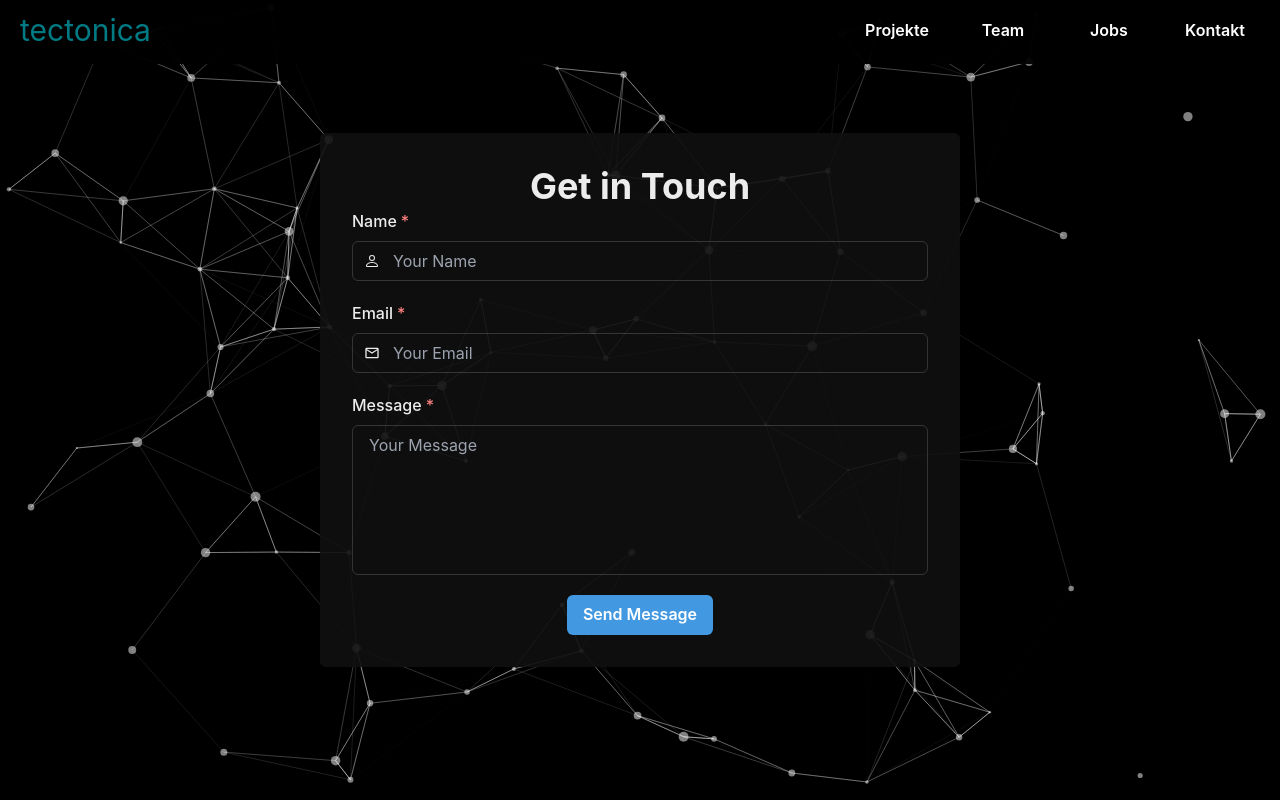
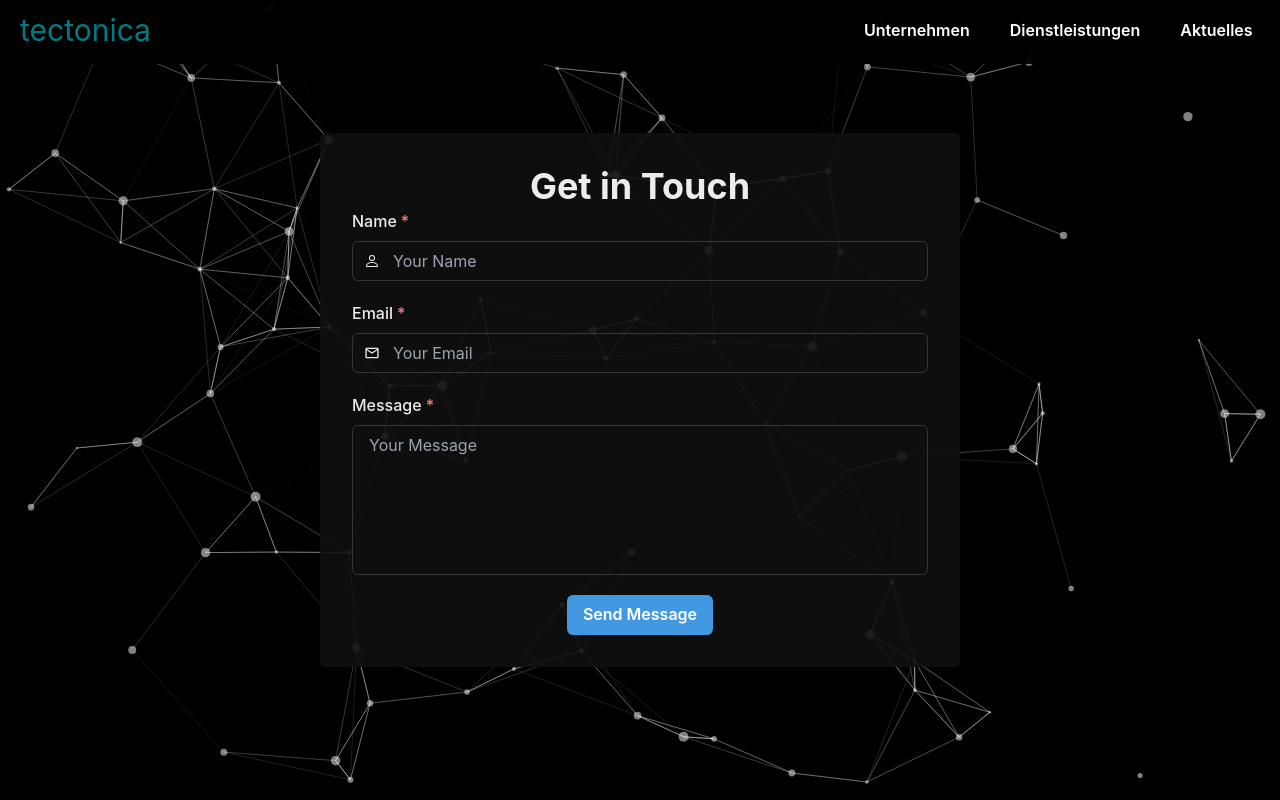
Before and after one commit to cedricschwyter/tectonica, a Next.js app: page /contact in a window 1280 px wide. Built offline with nearby package versions, Linux system fonts and the light colour scheme.

Commit message:
feat: map new nav items

```diff
--- a/src/sections/NavBar.tsx
+++ b/src/sections/NavBar.tsx
@@ -15,10 +15,47 @@ import {
 } from '@chakra-ui/icons';
 import NextLink from 'next/link';
 
+const navItems = [
+    {
+        name: 'Unternehmen',
+        href: '/',
+        subNavItems: [
+            {
+                name: 'Portrait',
+                href: '/portrait',
+            },
+            {
+                name: 'Vision',
+                href: '/vision',
+            },
+            {
+                name: 'Team',
+                href: '/team',
+            },
+            {
+                name: 'Jobs',
+                href: '/jobs',
+            },
+        ],
+    },
+    {
+        name: 'Dienstleistungen',
+        href: '/dienstleistungen',
+    },
+    {
+        name: 'Aktuelles',
+        href: '/kontakt',
+    },
+    {
+        name: 'Kontakt',
+        href: '/kontakt',
+    },
+]
+
 export const NavBar = () => {
     return (
         <div
-            className='fixed top-0 mr-3 shadow-lg pb-1 bg-black/90 backdrop-blur-xl w-full z-50'
+            className='fixed top-0 z-50 w-full pb-1 mr-3 shadow-lg bg-black/90 backdrop-blur-xl'
         >
             <Flex
                 backgroundColor={"rgba(0,0,0,0)"}
@@ -28,17 +65,31 @@ export const NavBar = () => {
                 align={'center'}>
                 <Flex flex={{ base: 1 }} justify={"start"}>
                     <Text
-                        className='rounded-sm p-1 text-3xl text-accent'
+                        className='p-1 text-3xl rounded-sm text-accent'
                         textAlign={["left", "center", "center"]}
                         as={NextLink} href={"/"}>
                         tectonica
                     </Text>
                 </Flex>
-                <div className='hidden sm:flex w-full sm:w-1/2 md:w-2/6 2xl:w-1/6 gap-2 text-white'>
-                    <NextLink className='rounded  w-full hover:shadow-md hover:bg-white/30 p-2 font-semibold text-center hover:scale-105 transition-all active:shadow-inner active:scale-95 ' href={'/projects'}>Projekte</NextLink>
-                    <NextLink className='rounded  w-full hover:shadow-md hover:bg-white/30 p-2 font-semibold text-center hover:scale-105 transition-all active:shadow-inner active:scale-95 ' href={'/team'}>Team</NextLink>
-                    <NextLink className='rounded  w-full hover:shadow-md hover:bg-white/30 p-2 font-semibold text-center hover:scale-105 transition-all active:shadow-inner active:scale-95 ' href={'/jobs'}>Jobs</NextLink>
-                    <NextLink className='rounded  w-full hover:shadow-md hover:bg-white/30 p-2 font-semibold text-center hover:scale-105 transition-all active:shadow-inner active:scale-95 ' href={'/contact'}>Kontakt</NextLink>
+                <div className='hidden w-full gap-2 text-white sm:flex sm:w-1/2 md:w-2/6 2xl:w-1/6'>
+                    {
+                        navItems.map((item, index) => {
+                            return (
+                                <NextLink
+                                    className='w-full p-2 mx-2 font-semibold text-center transition-all rounded hover:shadow-md hover:bg-white/30 hover:scale-105 active:shadow-inner active:scale-95'
+                                    key={index}
+                                    href={item.href}
+                                    passHref
+                                >
+                                    {item.name}
+                                </NextLink>
+                            )
+                        })
+                    }
+                    {/* <NextLink className='w-full p-2 font-semibold text-center transition-all rounded hover:shadow-md hover:bg-white/30 hover:scale-105 active:shadow-inner active:scale-95 ' href={'/projects'}>Projekte</NextLink>
+                    <NextLink className='w-full p-2 font-semibold text-center transition-all rounded hover:shadow-md hover:bg-white/30 hover:scale-105 active:shadow-inner active:scale-95 ' href={'/team'}>Team</NextLink>
+                    <NextLink className='w-full p-2 font-semibold text-center transition-all rounded hover:shadow-md hover:bg-white/30 hover:scale-105 active:shadow-inner active:scale-95 ' href={'/jobs'}>Jobs</NextLink>
+                    <NextLink className='w-full p-2 font-semibold text-center transition-all rounded hover:shadow-md hover:bg-white/30 hover:scale-105 active:shadow-inner active:scale-95 ' href={'/contact'}>Kontakt</NextLink> */}
                 </div>
                 <Stack
                     className='sm:!hidden block'
@@ -56,10 +107,10 @@ export const NavBar = () => {
                             <HamburgerIcon w={6} h={6} color='white' />
                         </MenuButton>
                         <MenuList className='!bg-slate-900 p-6' flexDir={"column"}>
-                            <NextLink className='rounded w-full hover:shadow-md hover:underline p-3 font-semibold text-center  active:shadow-inner' href={'/projects'}>Projects</NextLink>
-                            <NextLink className='rounded w-full hover:shadow-md hover:underline p-3 font-semibold text-center  active:shadow-inner' href={'/team'}>Team</NextLink>
-                            <NextLink className='rounded w-full hover:shadow-md hover:underline p-3 font-semibold text-center  active:shadow-inner' href={'/jobs'}>Jobs</NextLink>
-                            <NextLink className='rounded w-full hover:shadow-md hover:underline p-3 font-semibold text-center  active:shadow-inner' href={'/contact'}>Contact</NextLink>
+                            <NextLink className='w-full p-3 font-semibold text-center rounded hover:shadow-md hover:underline active:shadow-inner' href={'/projects'}>Projects</NextLink>
+                            <NextLink className='w-full p-3 font-semibold text-center rounded hover:shadow-md hover:underline active:shadow-inner' href={'/team'}>Team</NextLink>
+                            <NextLink className='w-full p-3 font-semibold text-center rounded hover:shadow-md hover:underline active:shadow-inner' href={'/jobs'}>Jobs</NextLink>
+                            <NextLink className='w-full p-3 font-semibold text-center rounded hover:shadow-md hover:underline active:shadow-inner' href={'/contact'}>Contact</NextLink>
                         </MenuList>
                     </Menu>
                 </Stack>
```
